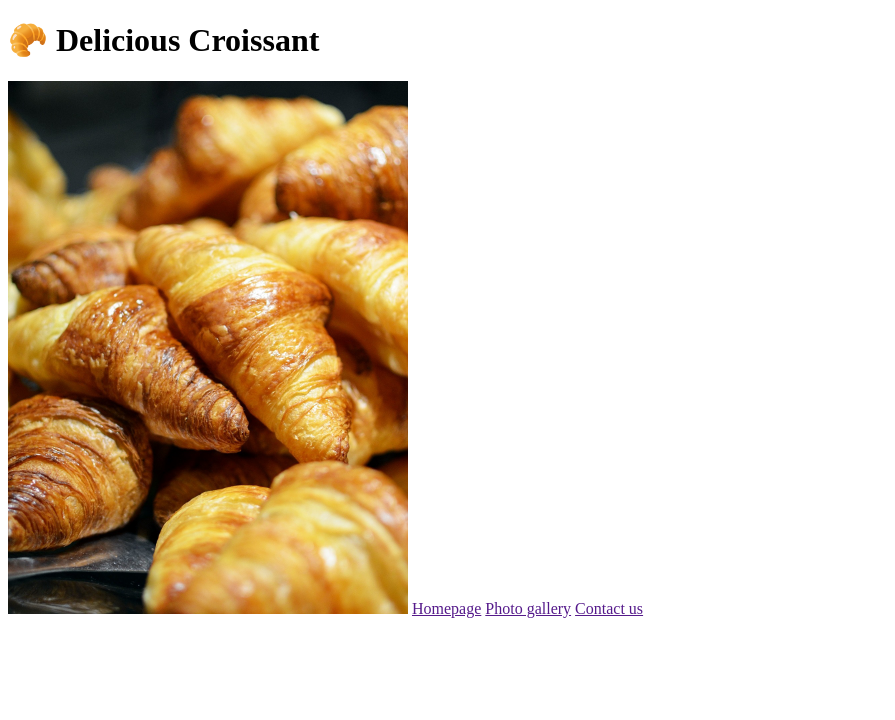
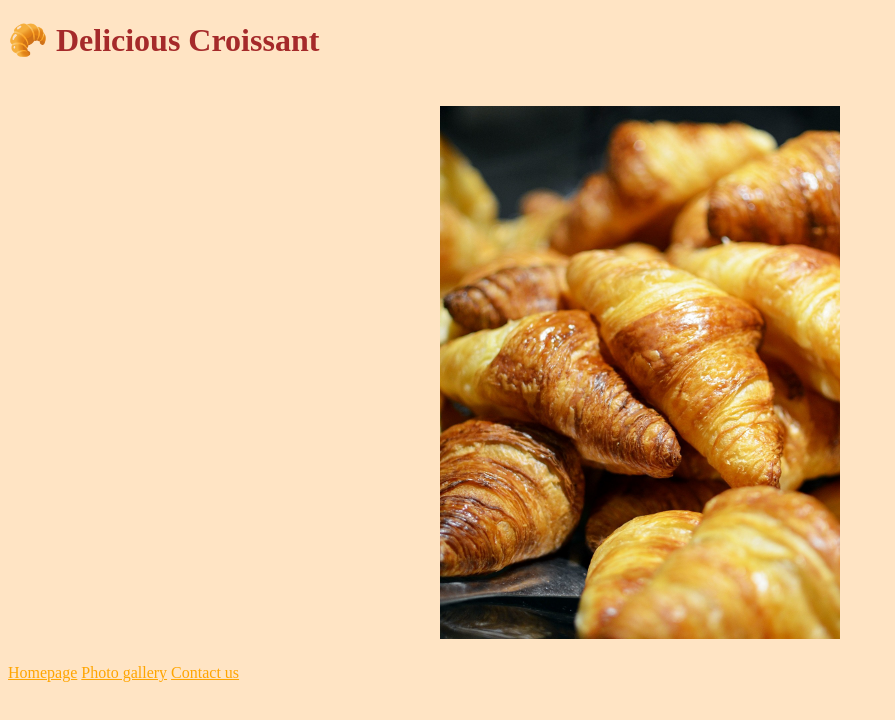
Before and after one commit to hannashapovalova/Croissant, a plain HTML site: page photo.html in a window 1280 px wide. Shown: the whole page, without its empty margins (0-895 px from the left). Drawn offline with Linux system fonts and the light colour scheme.

Commit message:
Add links

```diff
--- a/photo.html
+++ b/photo.html
@@ -4,14 +4,14 @@
     <meta charset="UTF-8">
     <meta http-equiv="X-UA-Compatible" content="IE=edge">
     <meta name="viewport" content="width=device-width, initial-scale=1.0">
-    <link rel="stylesheet" href="/styles.css">
+    <link rel="stylesheet" href="/src/styles.css">
     <title>Document</title>
 </head>
 <body>
     <h1>🥐 Delicious Croissant</h1>
     <img src="/img/croissant.jpg" alt="A photo of croissant" width="400px">
-    <a href="">Homepage</a>
-    <a href="">Photo gallery</a>
-    <a href="">Contact us</a>
+    <a href="/index.html">Homepage</a>
+    <a href="/">Photo gallery</a>
+    <a href="/contact.html">Contact us</a>
 </body>
 </html>
--- a/src/styles.css
+++ b/src/styles.css
@@ -0,0 +1,14 @@
+body {
+    background-color: bisque;
+}
+h1 {
+    color: brown;
+}
+img {
+    display: block;
+    margin: 0 auto;
+    padding: 25px;
+}
+a {
+    color: orange;
+}
```
Also changed, not shown: contact.html (+4 -4 lines), index.html (+4 -4 lines).
